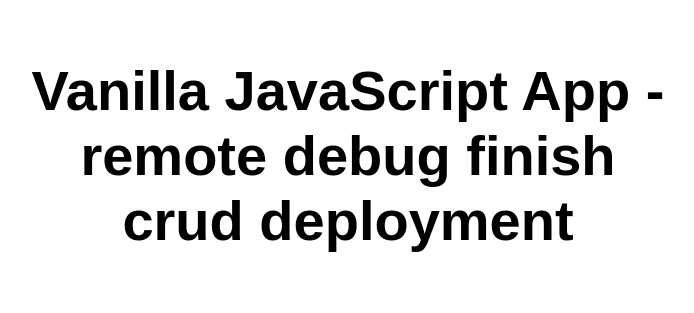
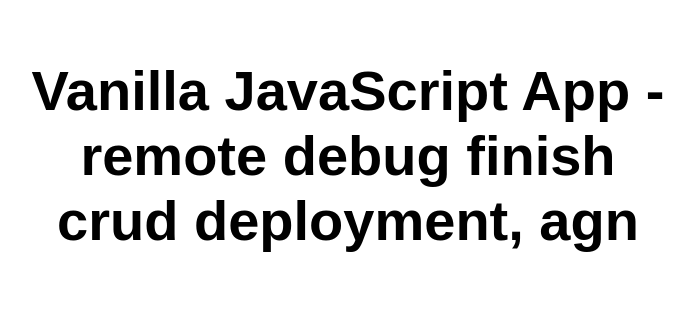
Before and after one commit to cmriachi/vanilla-basic-3, a website: page src/index.html in a window 1280 px wide. Shown: the whole page, without its empty margins (292-986 px from the left). Drawn offline with Linux system fonts and the light colour scheme.

Commit message:
Update index.html

```diff
--- a/src/index.html
+++ b/src/index.html
@@ -10,7 +10,7 @@
 
 <body>
   <main>
-    <h1>Vanilla JavaScript App - remote debug finish crud deployment</h1>
+    <h1>Vanilla JavaScript App - remote debug finish crud deployment, agn</h1>
   </main>
 </body>
 
```
